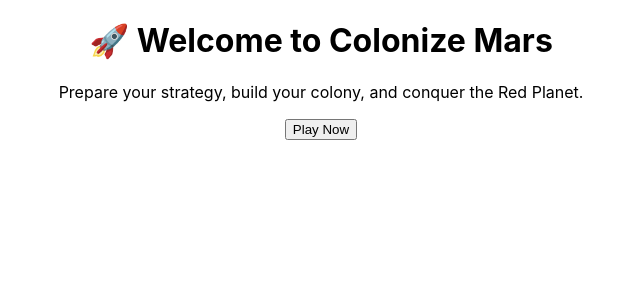
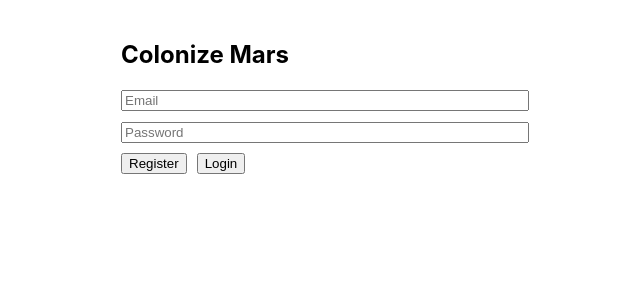
Before and after one commit to Fostar74/Colonize-Mars, a React (Create React App) app: page / in a window 1280 px wide. Shown: the top 300 px of the page, without its empty margins (319-959 px from the left). Built offline with nearby package versions, Linux system fonts and the light colour scheme.

Commit message:
Update App.js

```diff
--- a/src/App.js
+++ b/src/App.js
@@ -1,11 +1,10 @@
-import './App.css';
+import React from "react";
+import LoginRegister from "./LoginRegister";
 
 function App() {
   return (
-    <div className="App">
-      <h1>🚀 Welcome to Colonize Mars</h1>
-      <p>Prepare your strategy, build your colony, and conquer the Red Planet.</p>
-      <button onClick={() => alert("Start Game coming soon!")}>Play Now</button>
+    <div>
+      <LoginRegister />
     </div>
   );
 }
```
